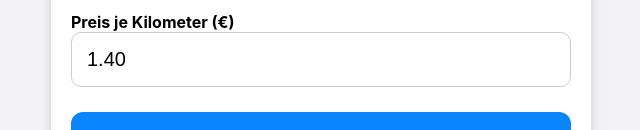
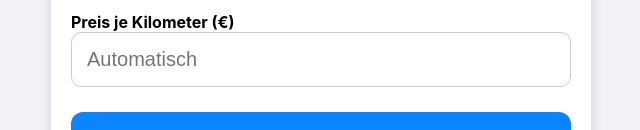
Before and after one commit to LTPreise/LTPreise, a plain HTML site: page index.html in a window 1280 px wide. Shown: the part 615-745 px from the top of the page, without its empty margins (319-959 px from the left). Drawn offline with Linux system fonts and the light colour scheme.

Commit message:
Update index.html

```diff
--- a/index.html
+++ b/index.html
@@ -38,7 +38,7 @@ Rückfahrt leer (50 %)
 <input type="number" id="maut" value="0">
 
 <label>Preis je Kilometer (€)</label>
-<input type="number" id="kmPreis" value="1.40" step="0.01">
+<input type="number" id="kmPreis" placeholder="Automatisch">
 
 <button onclick="berechnen()">Preis berechnen</button>
 
```
